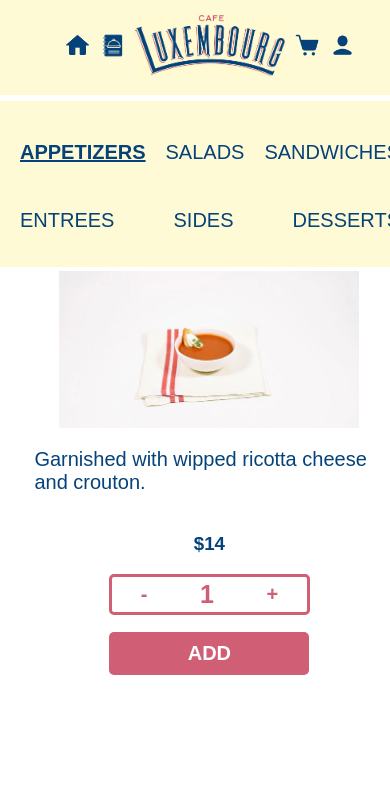
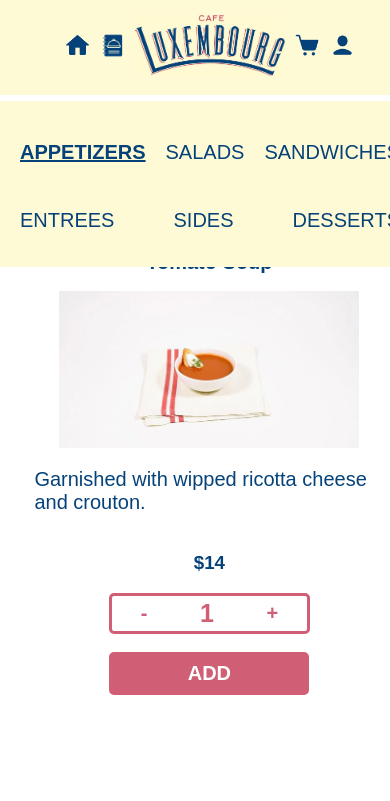
Before and after one commit to sunnysandyalena/cafe-luxembourg, a React (Create React App) app: page /Menu in a window 390 px wide. Shown: the top 801 px of the page. Built offline with nearby package versions, Linux system fonts and the light colour scheme; a web font is replaced by a local one.

Commit message:
Last commit

```diff
--- a/src/App.css
+++ b/src/App.css
@@ -223,7 +223,7 @@ a {
     font-size: 20px;
   }
   .container {
-    margin-top: 30%;
+    margin-top: 35%;
   }
   .container-cart {
     top: 10%;
```
